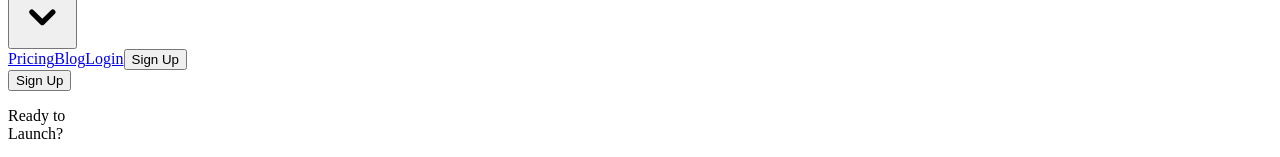
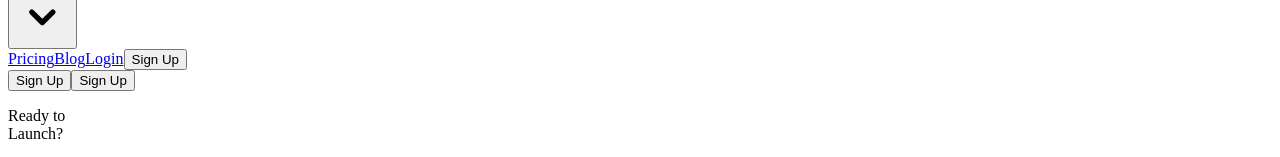
Before and after one commit to flexwithfrank/orda-blog, a Next.js app: page / in a window 1280 px wide. Shown: the part 198-355 px from the top of the page. Built offline with nearby package versions, Linux system fonts and the light colour scheme.

Commit message:
Add SignUpButton Component

```diff
--- /dev/null
+++ b/src/components/SignUpButton/index.tsx
@@ -0,0 +1,39 @@
+import { Button } from "../Button"
+import { ButtonHTMLAttributes } from "react"
+
+type SignUpButtonProps = ButtonHTMLAttributes<HTMLButtonElement> & {
+  bgColor?: "light-blue" | "darker-blue" | "white" | "black"
+  textColor?: "light-blue" | "darker-blue" | "white" | "black"
+}
+
+const SignUpButtonConfig = {
+  textColor: {
+    "light-blue": "text-light-blue",
+    "darker-blue": "text-darker-blue",
+    white: "text-white",
+    black: "text-black",
+  },
+  bgColor: {
+    "light-blue": "bg-light-blue",
+    "darker-blue": "bg-darker-blue",
+    white: "bg-white",
+    black: "bg-black",
+  },
+}
+
+export function SignUpButton({
+  bgColor = "light-blue",
+  textColor = "white",
+  ...props
+}: SignUpButtonProps) {
+  return (
+    <>
+      <Button
+        text="Sign Up"
+        bgColor={bgColor}
+        textColor={textColor}
+        {...props}
+      />
+    </>
+  )
+}
--- a/src/pages/index.tsx
+++ b/src/pages/index.tsx
@@ -2,12 +2,14 @@ import { Button } from "components/Button"
 import { Footer } from "components/Footer"
 import { Header } from "components/Header"
 import { ReadyToLaunch } from "components/ReadyToLaunch"
+import { SignUpButton } from "../components/SignUpButton"
 
 export default function Home() {
   return (
     <div className="space-y-16">
       <Header />
       <Button />
+      <SignUpButton bgColor="black" />
       <ReadyToLaunch />
       <Footer />
     </div>
```
